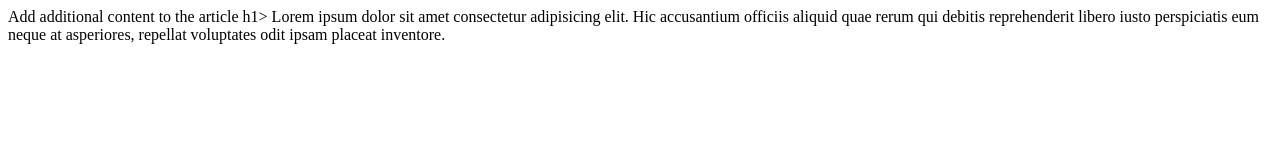
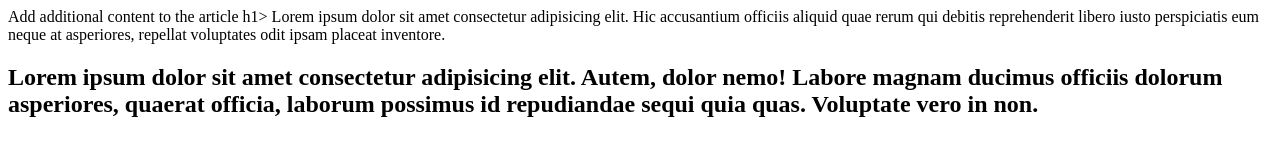
Before and after one commit to Nadja-Fullstack/GitIntro, a plain HTML site: page index.html in a window 1280 px wide. Drawn offline with Linux system fonts and the light colour scheme.

Commit message:
Add new line

```diff
--- a/index.html
+++ b/index.html
@@ -1,2 +1,3 @@
 Add additional content to the article
 h1> Lorem ipsum dolor sit amet consectetur adipisicing elit. Hic accusantium officiis aliquid quae rerum qui debitis reprehenderit libero iusto perspiciatis eum neque at asperiores, repellat voluptates odit ipsam placeat inventore.
+<h2>Lorem ipsum dolor sit amet consectetur adipisicing elit. Autem, dolor nemo! Labore magnam ducimus officiis dolorum asperiores, quaerat officia, laborum possimus id repudiandae sequi quia quas. Voluptate vero in non.</h2>
```
